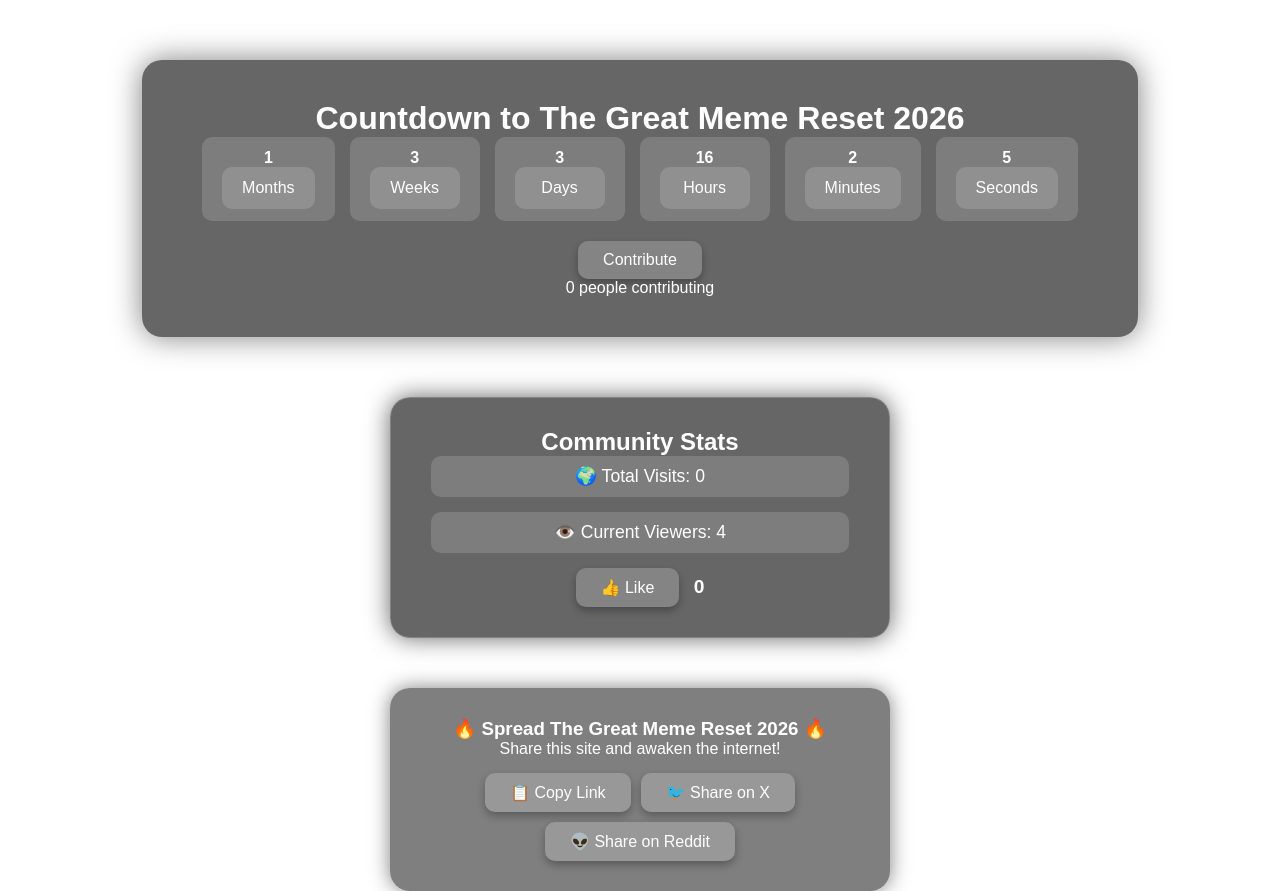
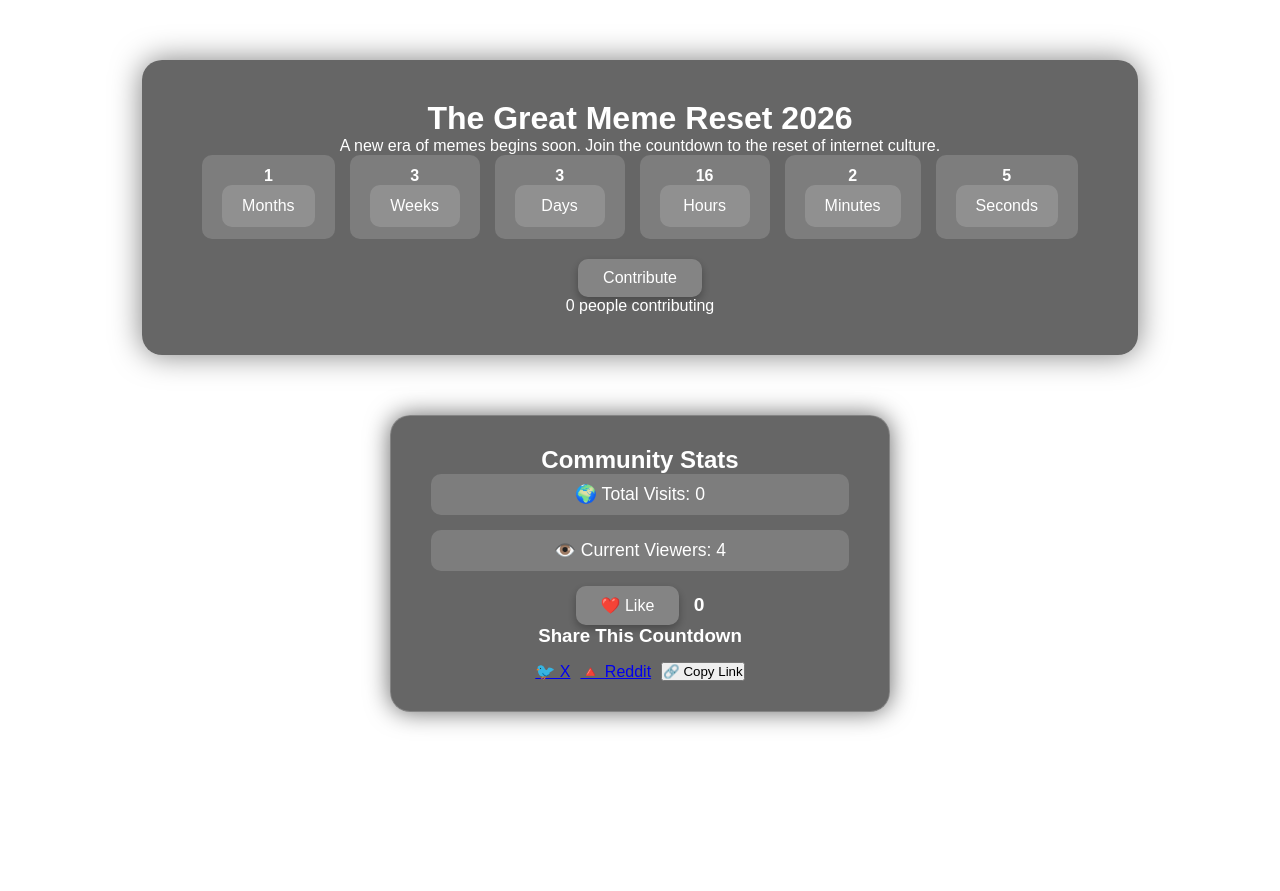
Before and after one commit to greatmemereset/greatmemereset.github.io, a website: page index.html in a window 1280 px wide. After the commit the page ends 800 px from the top, so only its background shows below. Drawn offline with Linux system fonts and the light colour scheme; no server answers.

Commit message:
Update index.html

```diff
--- a/index.html
+++ b/index.html
@@ -9,7 +9,8 @@
 <body>
 
   <div class="container">
-    <h1>Countdown to The Great Meme Reset 2026</h1>
+    <h1>The Great Meme Reset 2026</h1>
+    <p class="desc">A new era of memes begins soon. Join the countdown to the reset of internet culture.</p>
     <div id="countdown" class="countdown"></div>
     <button id="contribute-btn">Contribute</button>
     <div id="contribution-count">0 people contributing</div>
@@ -17,23 +18,22 @@
 
   <div class="community-box">
     <h2>Community Stats</h2>
-    <div id="totalVisits" class="stat-item">🌍 Total Visits: 0</div>
-    <div id="currentViewers" class="stat-item">👁️ Current Viewers: 0</div>
+    <div id="viewerCount" class="stat-item">🌍 Total Visits: 0</div>
+    <div id="currentViewers" class="stat-item">👁️ Current Viewers: 1</div>
     <div class="like-container">
-      <button id="likeButton" class="like-button">👍 Like</button>
+      <button id="likeButton" class="like-button">❤️ Like</button>
       <span id="likeCount" class="like-count">0</span>
     </div>
-  </div>
 
-  <div class="share-box">
-    <h3>🔥 Spread The Great Meme Reset 2026 🔥</h3>
-    <p>Share this site and awaken the internet!</p>
-    <div class="share-buttons">
-      <button class="share-btn" id="copyLink">📋 Copy Link</button>
-      <a id="shareX" class="share-btn" target="_blank">🐦 Share on X</a>
-      <a id="shareReddit" class="share-btn" target="_blank">👽 Share on Reddit</a>
+    <div class="share">
+      <h3>Share This Countdown</h3>
+      <div class="share-buttons">
+        <a id="shareX" target="_blank">🐦 X</a>
+        <a id="shareReddit" target="_blank">🔺 Reddit</a>
+        <button id="copyLink">🔗 Copy Link</button>
+      </div>
+      <p id="copyMessage" style="display:none;">Copied to clipboard!</p>
     </div>
-    <p id="copyMessage" style="display:none;">✅ Link copied!</p>
   </div>
 
   <script src="script.js"></script>
```
